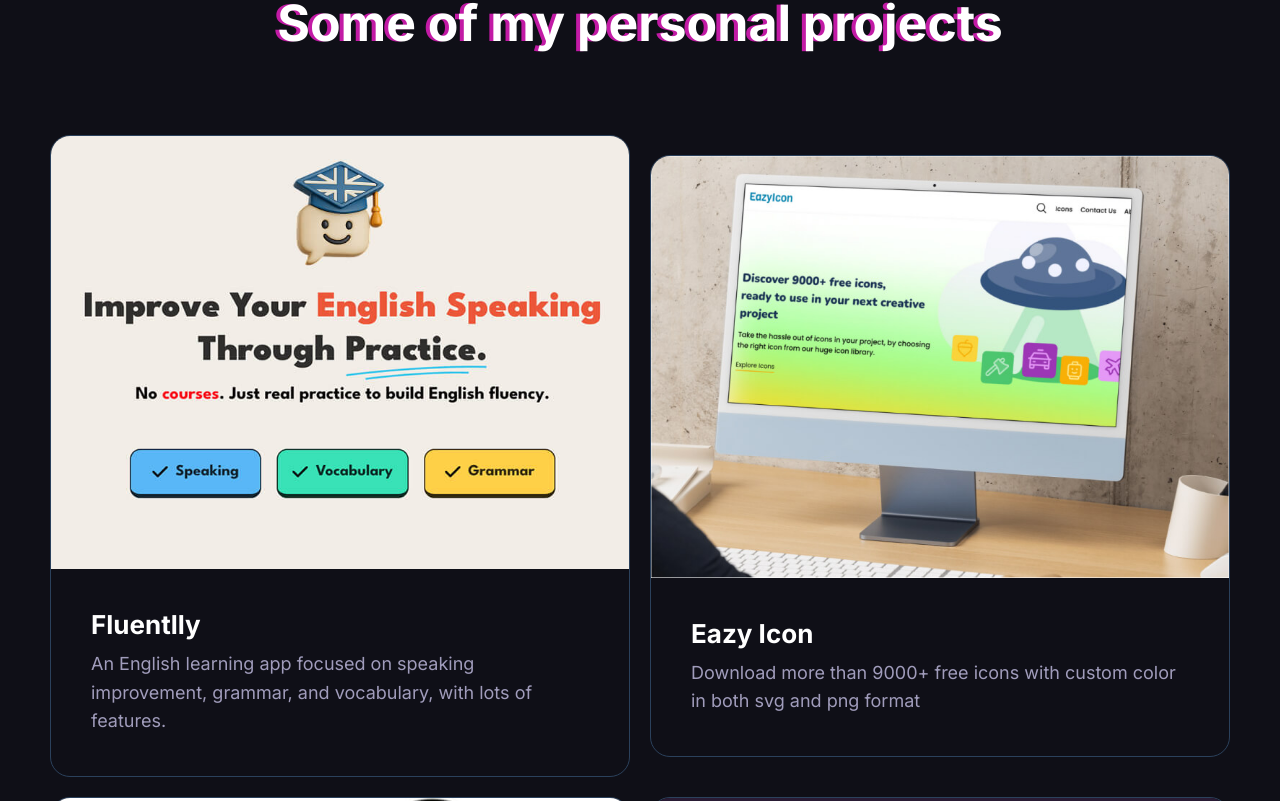
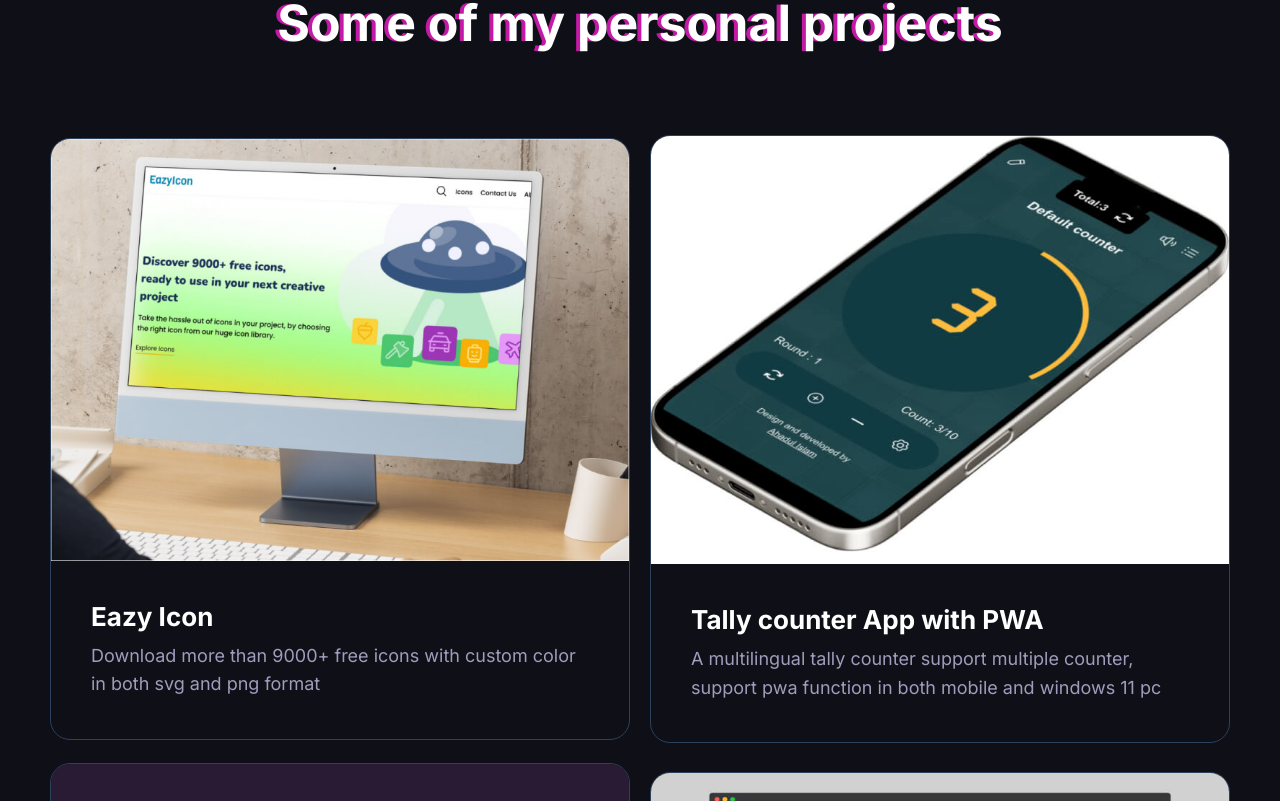
Before and after one commit to coder618/coder618.github.io, a Next.js app: page / in a window 1280 px wide. Shown: the part 2379-3180 px from the top of the page. Built offline with nearby package versions, Linux system fonts and the light colour scheme.

Commit message:
Fix the portfolio

```diff
--- a/components/Portfolio.jsx
+++ b/components/Portfolio.jsx
@@ -2,13 +2,6 @@
 
 export default function Portfolio() {
     const items = [
-        {
-            title: "Fluentlly",
-            description:
-                "An English learning app focused on speaking improvement, grammar, and vocabulary, with lots of features.",
-            image: "/images/fluentlly.jpg",
-            link: "http://fluentlly.com/",
-        },
         {
             title: "Eazy Icon",
             description:
@@ -52,7 +45,10 @@
                     const isExternal = item.link.startsWith("http");
 
                     const content = (
-                        <div className="w-full mx-auto border border-[#2b415c] rounded-[20px] overflow-hidden no-underline transition-all hover:scale-[1.03] transform ease-out hover:border-secondary hover:shadow-ccc">
+                        <div
+                            key={item.title}
+                            className="w-full mx-auto border border-[#2b415c] rounded-[20px] overflow-hidden no-underline transition-all hover:scale-[1.03] transform ease-out hover:border-secondary hover:shadow-ccc"
+                        >
                             <img
                                 src={item.image}
                                 alt={item.title}
```
